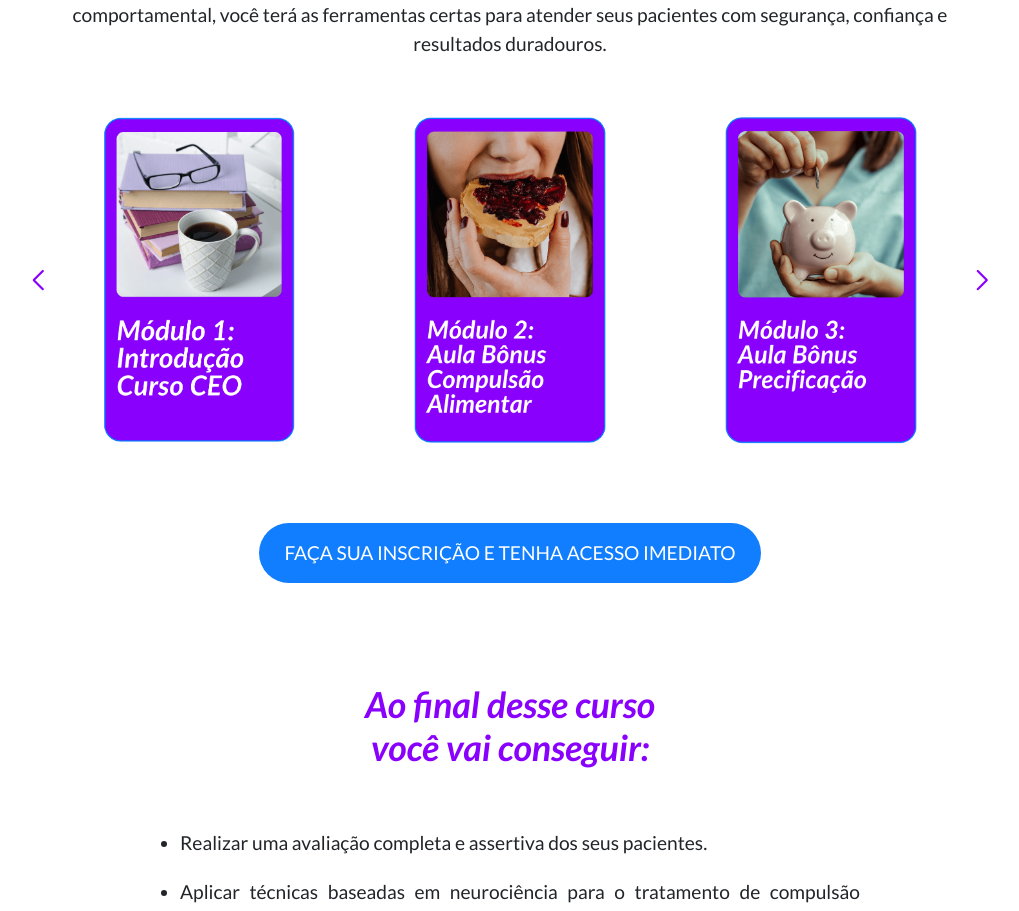
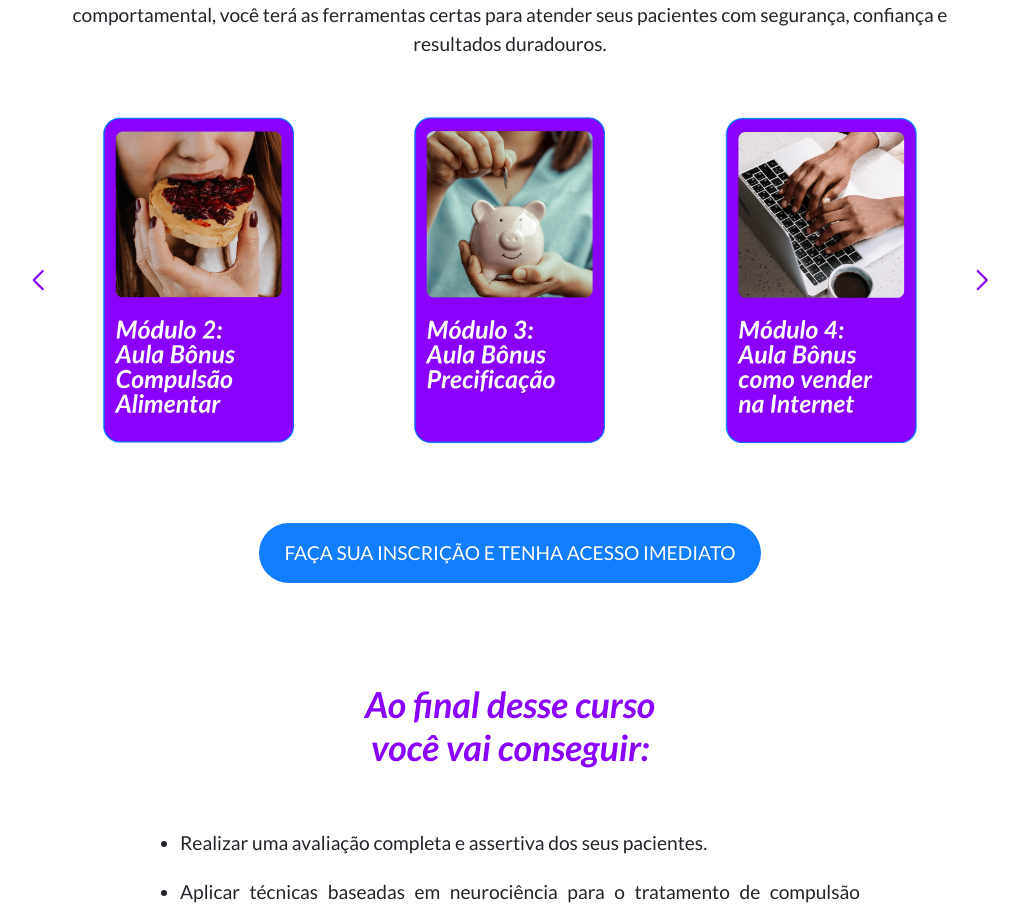
Before and after one commit to Gibasa/ludmila_garcia, a React (Vite) app in the folder ludmila-garcia-website/: page /#/protocolo-ceo in a window 1280 px wide. Shown: the part 4045-4956 px from the top of the page, without its empty margins (130-1149 px from the left). Built offline with nearby package versions, Linux system fonts and the light colour scheme.

Commit message:
mobile fixed v.1

```diff
--- a/ludmila-garcia-website/src/components/landingPage/LPCards/LPCards.css
+++ b/ludmila-garcia-website/src/components/landingPage/LPCards/LPCards.css
@@ -59,8 +59,7 @@
     }
 
     .lp-cards {
-      width: 50vw;
-      max-width: 300px;
+      width: 60vw;
       height: 100px;
       font-size: 1.2rem;
       border-radius: 30px;
--- a/ludmila-garcia-website/src/components/landingPage/LPTopBanner/LPTopBanner.css
+++ b/ludmila-garcia-website/src/components/landingPage/LPTopBanner/LPTopBanner.css
@@ -8,10 +8,6 @@
 
 }
 .lp-img-container{
-    /* background-image: url("/public/images/fundo asa lud.png");
-    background-size: contain;
-    background-repeat: no-repeat;
-    background-position: center 50px; */
     width: 40vw;
     height: 100vh;
     display: flex;
@@ -49,7 +45,6 @@
   @media (max-width: 990px) {
     .lp-top-banner{
       flex-direction: column-reverse;
-      margin: 50px 0 100px;
       gap: 150px;
       justify-content:center ;
       align-items: center;
@@ -95,7 +90,7 @@
     .lp-top-banner {
       padding: 0 15px;
       flex-direction: column-reverse;
-      gap: 150px;
+      gap: 50px;
       margin-top: 0px;
 
     }
@@ -116,7 +111,6 @@
       height: 40vh;
       width: 80%;
       background-position: center 30px;
-      margin-bottom: 20px;
     }
 
     .lp-img-container img {
--- a/ludmila-garcia-website/src/components/landingPage/LPWhatLearn/LPWhatLearn.css
+++ b/ludmila-garcia-website/src/components/landingPage/LPWhatLearn/LPWhatLearn.css
@@ -105,7 +105,7 @@
   .swiper-container-wrapper {
     padding: 0 20px;
     height: 30vw;
-    margin-top: 80px;
+    margin-top: 50vw;
   }
 
   .lp-what-learn-slide img {
@@ -115,10 +115,7 @@
 
   .custom-swiper-button-next,
   .custom-swiper-button-prev {
-    width: 40px;
-    height: 40px;
-    font-size: 18px;
-    top: 20%;
+    display: none;
   }
 }
 
--- a/ludmila-garcia-website/src/components/landingPage/LPWhatLearn/LPWhatLearn.jsx
+++ b/ludmila-garcia-website/src/components/landingPage/LPWhatLearn/LPWhatLearn.jsx
@@ -1,6 +1,6 @@
 import "./LPWhatLearn.css";
 import { Swiper, SwiperSlide } from "swiper/react";
-import { Navigation } from "swiper/modules";
+import { Navigation, Autoplay } from "swiper/modules";
 import "swiper/css";
 import "swiper/css/navigation";
 import "swiper/css/pagination";
@@ -22,9 +22,14 @@ function LPWhatLearn() {
       </div>
       <div className="swiper-container-wrapper">
         <Swiper
-          modules={[Navigation]}
+          modules={[Navigation, Autoplay]}
           spaceBetween={30}
           loop={true}
+          autoplay={{
+            delay: 3000,
+            disableOnInteraction: false,
+            pauseOnMouseEnter: true,
+          }}
           navigation={{
             nextEl: ".custom-swiper-button-next",
             prevEl: ".custom-swiper-button-prev",
--- a/ludmila-garcia-website/src/components/landingPage/LandingPage.css
+++ b/ludmila-garcia-website/src/components/landingPage/LandingPage.css
@@ -28,6 +28,7 @@ h2{
 @media (max-width: 599px) {
     .landing-page{
         padding: 0;
+        gap: 20px;
     }
     .mobile{
         display: block;
```
